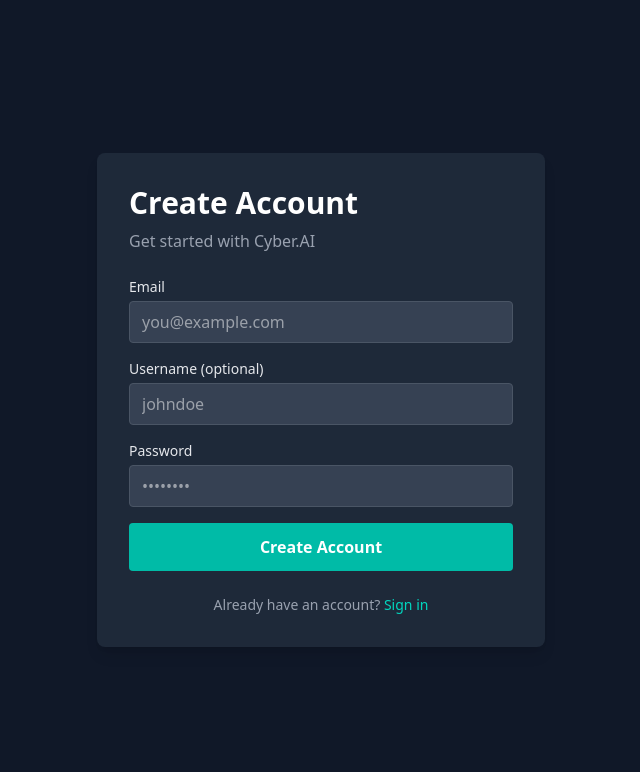
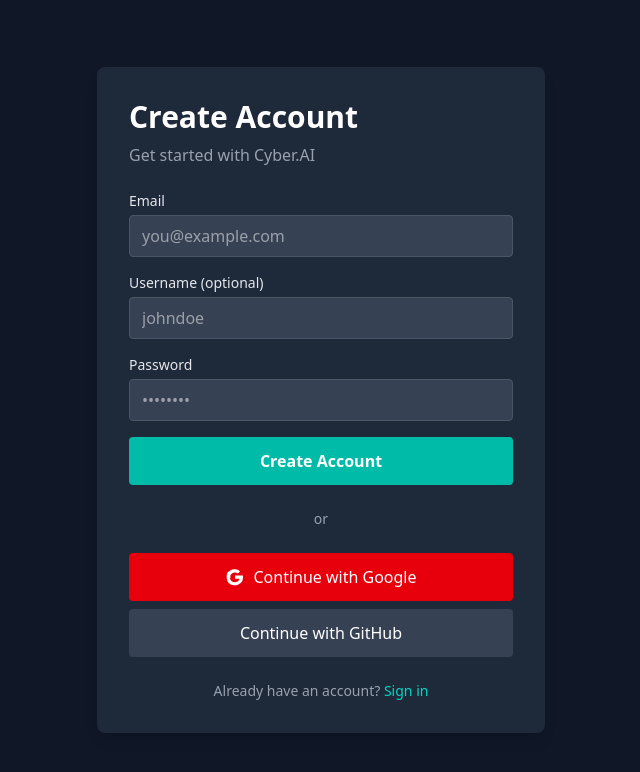
Before and after one commit to ajithoptimus/cyber_ai_frontend, a React (Vite) app: page /signup in a window 1280 px wide. Shown: the top 772 px of the page, without its empty margins (319-959 px from the left). Built offline with nearby package versions, Linux system fonts and the light colour scheme.

Commit message:
login and signup page is updated for Google Auth

```diff
--- a/src/pages/LoginPage.tsx
+++ b/src/pages/LoginPage.tsx
@@ -28,6 +28,10 @@
 
   const handleGitHubLogin = () => {
     window.location.href = 'http://localhost:8000/api/v1/auth/login/github';
+  };
+
+  const handleGoogleLogin = () => {
+    window.location.href = 'http://localhost:8000/api/v1/auth/login/google';
   };
 
   return (
@@ -76,8 +80,23 @@
 
         <div className="my-6 text-sm text-gray-400 text-center">or</div>
         <button
+          onClick={handleGoogleLogin}
+          className="w-full flex items-center justify-center gap-2 py-3 bg-red-600 hover:bg-red-700 text-white rounded transition-colors my-2"
+        >
+          {/* Google SVG Icon */}
+          <svg className="w-5 h-5" viewBox="0 0 24 24" fill="currentColor">
+            <g>
+              <path fill="#fff" d="M21.6 12.227c0-.682-.061-1.355-.174-2.003H12v3.775h5.431a4.603 4.603 0 0 1-1.995 3.019v2.5h3.222c1.883-1.735 2.942-4.291 2.942-7.291z"/>
+              <path fill="#fff" d="M12 22c2.43 0 4.466-.805 5.954-2.188l-3.222-2.5c-.894.6-2.036.954-3.252.954-2.5 0-4.615-1.69-5.377-3.974H2.805v2.548A9.997 9.997 0 0 0 12 22z"/>
+              <path fill="#fff" d="M6.623 13.291a5.987 5.987 0 0 1 0-3.582V7.16H2.805A10 10 0 0 0 2 12c0 1.579.378 3.073 1.057 4.394L6.623 13.29z"/>
+              <path fill="#fff" d="M12 6.545c1.32 0 2.497.454 3.428 1.342l2.571-2.571C16.461 3.608 14.425 2.727 12 2.727 7.655 2.727 3.977 5.386 2.805 7.159l3.818 2.549C7.383 8.233 9.52 6.545 12 6.545z"/>
+            </g>
+          </svg>
+          <span>Continue with Google</span>
+        </button>
+        <button
           onClick={handleGitHubLogin}
-          className="w-full flex items-center justify-center gap-2 py-3 bg-gray-700 hover:bg-gray-600 text-white rounded transition-colors"
+          className="w-full flex items-center justify-center gap-2 py-3 bg-gray-700 hover:bg-gray-600 text-white rounded transition-colors my-2"
         >
           {/* Place GitHub SVG here if you like */}
           <span>Continue with GitHub</span>
--- a/src/pages/SignupPage.tsx
+++ b/src/pages/SignupPage.tsx
@@ -25,6 +25,14 @@
     } finally {
       setLoading(false);
     }
+  };
+
+  const handleGitHubLogin = () => {
+    window.location.href = 'http://localhost:8000/api/v1/auth/login/github';
+  };
+
+  const handleGoogleLogin = () => {
+    window.location.href = 'http://localhost:8000/api/v1/auth/login/google';
   };
 
   return (
@@ -79,6 +87,29 @@
             {loading ? 'Creating account...' : 'Create Account'}
           </button>
         </form>
+        <div className="my-6 text-sm text-gray-400 text-center">or</div>
+        <button
+          onClick={handleGoogleLogin}
+          className="w-full flex items-center justify-center gap-2 py-3 bg-red-600 hover:bg-red-700 text-white rounded transition-colors my-2"
+        >
+          {/* Google SVG Icon */}
+          <svg className="w-5 h-5" viewBox="0 0 24 24" fill="currentColor">
+            <g>
+              <path fill="#fff" d="M21.6 12.227c0-.682-.061-1.355-.174-2.003H12v3.775h5.431a4.603 4.603 0 0 1-1.995 3.019v2.5h3.222c1.883-1.735 2.942-4.291 2.942-7.291z"/>
+              <path fill="#fff" d="M12 22c2.43 0 4.466-.805 5.954-2.188l-3.222-2.5c-.894.6-2.036.954-3.252.954-2.5 0-4.615-1.69-5.377-3.974H2.805v2.548A9.997 9.997 0 0 0 12 22z"/>
+              <path fill="#fff" d="M6.623 13.291a5.987 5.987 0 0 1 0-3.582V7.16H2.805A10 10 0 0 0 2 12c0 1.579.378 3.073 1.057 4.394L6.623 13.29z"/>
+              <path fill="#fff" d="M12 6.545c1.32 0 2.497.454 3.428 1.342l2.571-2.571C16.461 3.608 14.425 2.727 12 2.727 7.655 2.727 3.977 5.386 2.805 7.159l3.818 2.549C7.383 8.233 9.52 6.545 12 6.545z"/>
+            </g>
+          </svg>
+          <span>Continue with Google</span>
+        </button>
+        <button
+          onClick={handleGitHubLogin}
+          className="w-full flex items-center justify-center gap-2 py-3 bg-gray-700 hover:bg-gray-600 text-white rounded transition-colors my-2"
+        >
+          {/* Place GitHub SVG here if you like */}
+          <span>Continue with GitHub</span>
+        </button>
         <p className="mt-6 text-center text-gray-400 text-sm">
           Already have an account? <Link to="/login" className="text-teal-400 hover:underline">Sign in</Link>
         </p>
```
